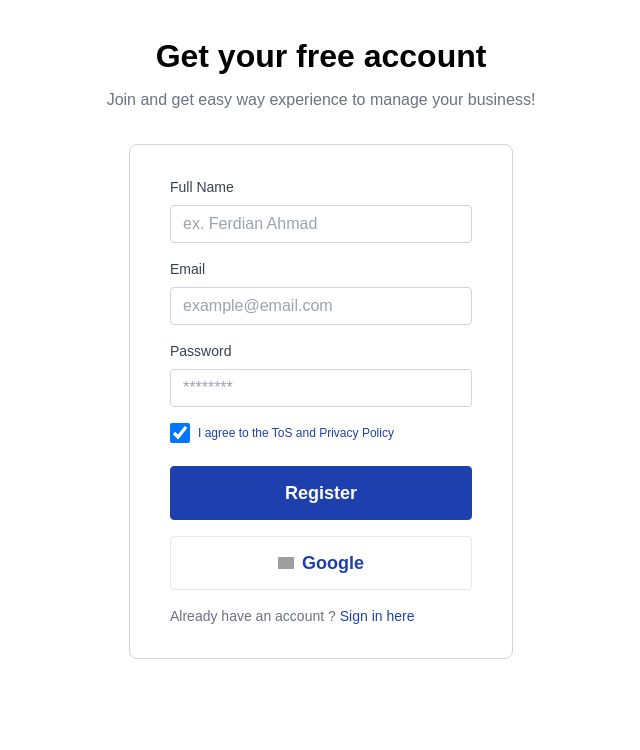
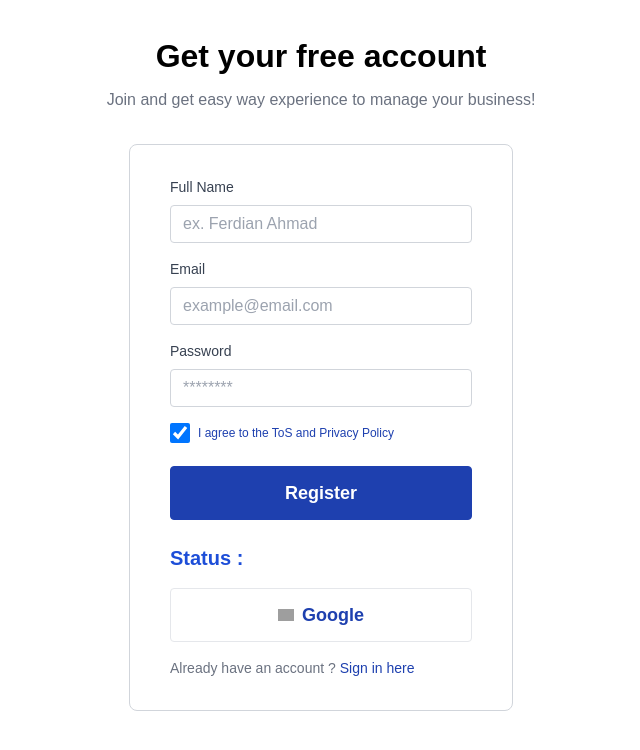
Before and after one commit to ferdianarid/timvoice-digital, a Next.js app: page /authentication/Register in a window 1280 px wide. Shown: the top 750 px of the page, without its empty margins (319-959 px from the left). Built offline with nearby package versions, Linux system fonts and the light colour scheme; grey boxes are pictures that could not be loaded.

Commit message:
update create and preview invoices

```diff
--- a/pages/admin/Invoices/PreviewInvoice.tsx
+++ b/pages/admin/Invoices/PreviewInvoice.tsx
@@ -20,7 +20,7 @@ import { successNotify } from '../../../components/partials/ToastNotify'
 import { Toaster } from 'react-hot-toast'
 
 // Preview Invoices
-const PreviewInvoice : NextPage = () => {
+const PreviewInvoice: NextPage = () => {
        return (
               <React.Fragment>
                      <DashboardLayouts>
@@ -331,7 +331,7 @@ const PreviewInvoice : NextPage = () => {
                                                         <svg xmlns="http://www.w3.org/2000/svg" className="h-5 w-5 mr-1" viewBox="0 0 20 20" fill="currentColor">
                                                                <path fillRule="evenodd" d="M6 2a2 2 0 00-2 2v12a2 2 0 002 2h8a2 2 0 002-2V7.414A2 2 0 0015.414 6L12 2.586A2 2 0 0010.586 2H6zm5 6a1 1 0 10-2 0v3.586l-1.293-1.293a1 1 0 10-1.414 1.414l3 3a1 1 0 001.414 0l3-3a1 1 0 00-1.414-1.414L11 11.586V8z" clipRule="evenodd" />
                                                         </svg>Unduh PDF</button>
-                                          <button onClick={successNotify}  className='py-2 bg-[#405DC7] hover:bg-[#324daf] text-white px-4 rounded-md flex items-center font-bold'>
+                                                 <button onClick={successNotify} className='py-2 bg-[#405DC7] hover:bg-[#324daf] text-white px-4 rounded-md flex items-center font-bold'>
                                                         <svg xmlns="http://www.w3.org/2000/svg" className="h-5 w-5 mr-1" viewBox="0 0 20 20" fill="white">
                                                                <path d="M2 5a2 2 0 012-2h7a2 2 0 012 2v4a2 2 0 01-2 2H9l-3 3v-3H4a2 2 0 01-2-2V5z" />
                                                                <path d="M15 7v2a4 4 0 01-4 4H9.828l-1.766 1.767c.28.149.599.233.938.233h2l3 3v-3h2a2 2 0 002-2V9a2 2 0 00-2-2h-1z" />
--- a/pages/authentication/Register.tsx
+++ b/pages/authentication/Register.tsx
@@ -1,5 +1,5 @@
 import { NextPage } from 'next'
-import React from 'react'
+import React, { useState } from 'react'
 
 // import Auth Layouts
 import AuthLayouts from "../../layouts/AuthLayouts"
@@ -8,6 +8,24 @@ import AuthLayouts from "../../layouts/AuthLayouts"
 import GoogleIcon from "../../public/google.svg"
 
 const Register: NextPage = () => {
+       const StateLoadingToast = () => {
+              return <div className="py-1 px-3 bg-blue-400 text-white rounded-md w-fit">Loading ...</div>
+       }
+       const StateSuccessToast = () => {
+              return <div className="py-1 px-3 bg-green-700 text-white rounded-md w-fit">Successfully Submit</div>
+       }
+       const [submitData, setSubmitData] = useState("")
+
+       const onDataIsSubmit = () => {
+
+              setTimeout(() => {
+                     setSubmitData(`${<StateLoadingToast />}`)
+              }, 2000)
+
+              setTimeout(() => {
+                     setSubmitData(`${<StateSuccessToast />}`)
+              }, 4000)
+       }
        return (
               <React.Fragment>
                      <AuthLayouts>
@@ -41,11 +59,12 @@ const Register: NextPage = () => {
                                           </label>
                                    </div>
                                    {/* <!-- Register Button --> */}
-                                   <a href="/auth/login" className="mb-4 w-full text-center font-bold ml-0 no-underline inline-block px-4 py-3 leading-none bg-blue-800 border-blue-800 border rounded text-white hover:border-transparent hover:bg-white hover:text-blue-800 mt-4 sm:mt-0">
+                                   <a href="/auth/login" onClick={onDataIsSubmit} className="mb-4 w-full text-center font-bold ml-0 no-underline inline-block px-4 py-3 leading-none bg-blue-800 border-blue-800 border rounded text-white hover:border-transparent hover:bg-white hover:text-blue-800 mt-4 sm:mt-0">
                                           <p className="text-lg font-bold">Register</p>
                                    </a>
+                                   <p className="font-bold text-xl text-blue-700 my-2">Status : {submitData}</p>
                                    {/* <!-- Google OAuth Button --> */}
-                                   <div className="mb-4">
+                                   <div className="mb-4 mt-4">
                                           <a href="/auth/login" className="w-full flex justify-center items-center text-center font-bold ml-0 no-underline px-4 py-3 leading-none bg-white border-gray-200 border rounded text-blue-800 hover:bg-white mt-4 sm:mt-0">
                                                  <img src={GoogleIcon} width="24" alt="" className="pr-2" />
                                                  <p className="text-lg">Google</p>
```
Also changed, not shown: pages/admin/Invoices/createinvoices.tsx (indentation only), pages/admin/Invoices/index.tsx (indentation only). Lines whose indentation alone changed are shown as unchanged.
